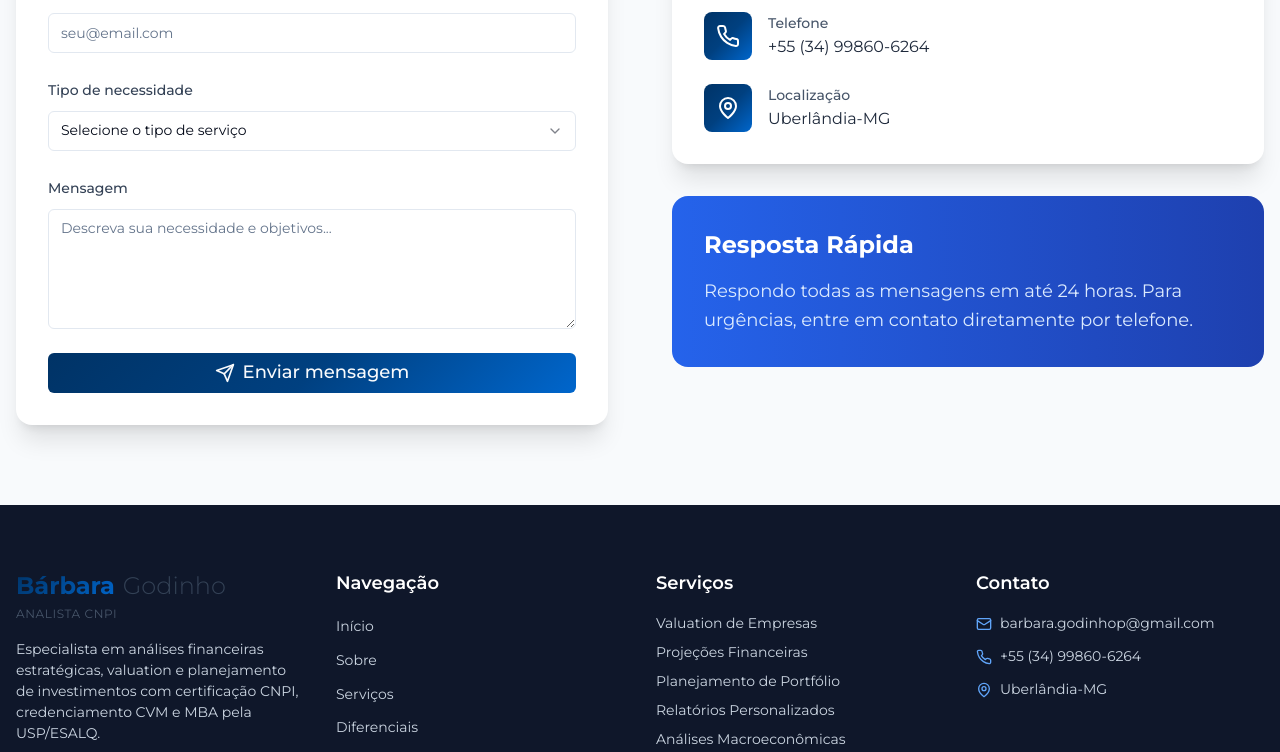
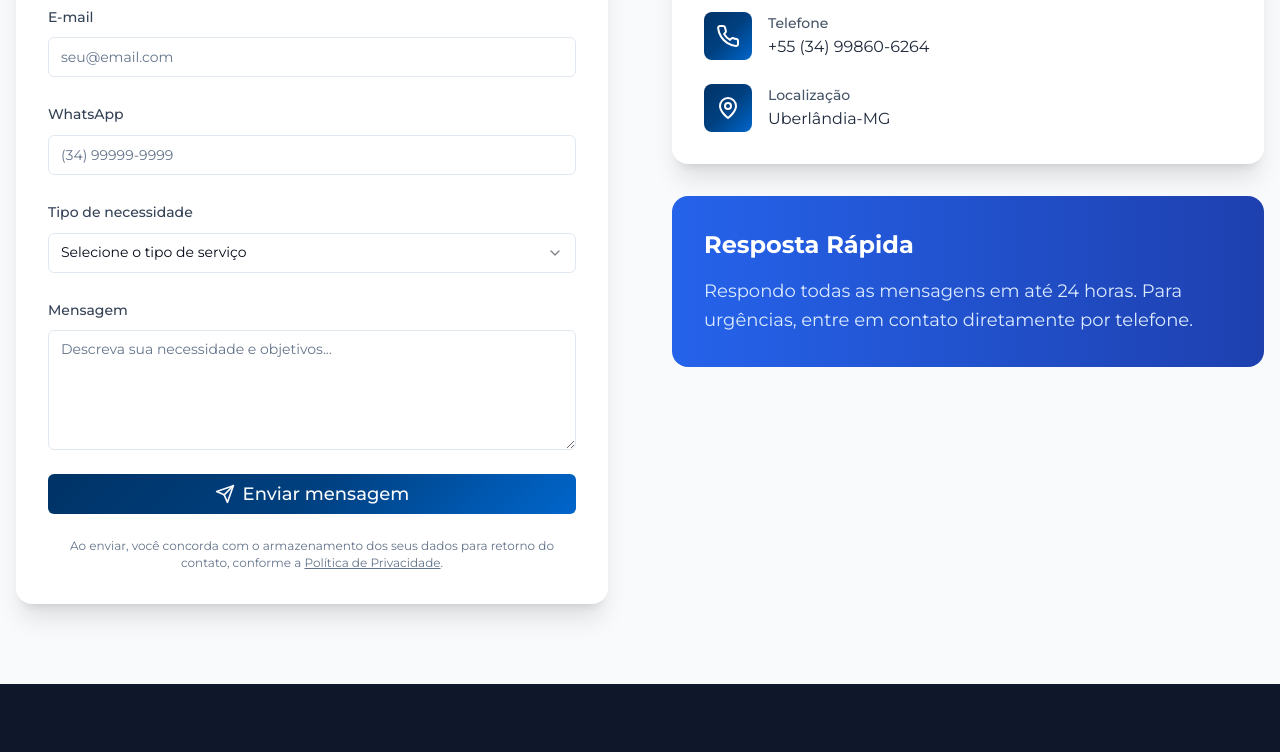
Before and after one commit to Andressadanfre/barbara-godinho-site, a React (Vite) app: page / in a window 1280 px wide. Shown: the part 6694-7446 px from the top of the page. Built offline with nearby package versions, Linux system fonts and the light colour scheme.

Commit message:
feat(contact): gravar lead no Google Sheets via Apps Script, campo WhatsApp e honeypot

```diff
--- a/src/components/Contact.jsx
+++ b/src/components/Contact.jsx
@@ -1,5 +1,5 @@
 import React, { useState } from 'react';
-import { motion } from 'framer-motion';
+import { motion, AnimatePresence } from 'framer-motion';
 import { Mail, Phone, MapPin, Send } from 'lucide-react';
 import { Button } from '@/components/ui/button';
 import { Input } from '@/components/ui/input';
@@ -7,6 +7,8 @@ import { Textarea } from '@/components/ui/textarea';
 import { Label } from '@/components/ui/label';
 import { Select, SelectContent, SelectItem, SelectTrigger, SelectValue } from '@/components/ui/select';
 import { useToast } from '@/components/ui/use-toast';
+import PoliticaPrivacidade from '@/components/PoliticaPrivacidade';
+import { sendLead, getAttribution, formatWhatsapp } from '@/lib/leads';
 
 const Contact = () => {
   const needTypeLabels = {
@@ -20,17 +22,20 @@ const Contact = () => {
   const [formData, setFormData] = useState({
     name: '',
     email: '',
+    whatsapp: '',
     needType: '',
-    message: ''
+    message: '',
+    website: ''
   });
   const [isSubmitting, setIsSubmitting] = useState(false);
+  const [showPolicy, setShowPolicy] = useState(false);
   const { toast } = useToast();
 
   const handleInputChange = (e) => {
     const { name, value } = e.target;
     setFormData(prev => ({
       ...prev,
-      [name]: value
+      [name]: name === 'whatsapp' ? formatWhatsapp(value) : value
     }));
   };
 
@@ -43,7 +48,19 @@ const Contact = () => {
 
   const handleSubmit = (e) => {
     e.preventDefault();
+    if (formData.website) return;
     setIsSubmitting(true);
+
+    const serviceType = formData.needType || 'nao_informado';
+    sendLead({
+      nome: formData.name,
+      email: formData.email,
+      whatsapp: formData.whatsapp,
+      tipo_necessidade: serviceType,
+      mensagem: formData.message,
+      website: formData.website,
+      ...getAttribution(),
+    });
 
     const needLabel = needTypeLabels[formData.needType] || formData.needType;
     const message =
@@ -59,7 +76,7 @@ const Contact = () => {
       event: 'generate_lead',
       lead_channel: 'whatsapp',
       lead_source: 'contact_form',
-      service_type: formData.needType || 'nao_informado',
+      service_type: serviceType,
     });
 
     window.open(whatsappUrl, '_blank');
@@ -72,8 +89,10 @@ const Contact = () => {
     setFormData({
       name: '',
       email: '',
+      whatsapp: '',
       needType: '',
-      message: ''
+      message: '',
+      website: ''
     });
 
     setIsSubmitting(false);
@@ -128,6 +147,18 @@ const Contact = () => {
             viewport={{ once: true }}
           >
             <form onSubmit={handleSubmit} className="space-y-6">
+              <div aria-hidden="true" className="absolute -left-[9999px] h-px w-px overflow-hidden">
+                <label htmlFor="website">Website</label>
+                <input
+                  id="website"
+                  name="website"
+                  type="text"
+                  tabIndex={-1}
+                  autoComplete="off"
+                  value={formData.website}
+                  onChange={handleInputChange}
+                />
+              </div>
               <div>
                 <Label htmlFor="name" className="text-slate-700 font-medium">
                   Nome completo
@@ -157,6 +188,26 @@ const Contact = () => {
                   required
                   className="mt-2"
                   placeholder="seu@email.com"
+                />
+              </div>
+
+              <div>
+                <Label htmlFor="whatsapp" className="text-slate-700 font-medium">
+                  WhatsApp
+                </Label>
+                <Input
+                  id="whatsapp"
+                  name="whatsapp"
+                  type="tel"
+                  inputMode="numeric"
+                  autoComplete="tel-national"
+                  value={formData.whatsapp}
+                  onChange={handleInputChange}
+                  required
+                  pattern="\(\d{2}\) \d{4,5}-\d{4}"
+                  title="Informe DDD + número, ex.: (34) 99999-9999"
+                  className="mt-2"
+                  placeholder="(34) 99999-9999"
                 />
               </div>
 
@@ -208,6 +259,17 @@ const Contact = () => {
                   </>
                 )}
               </Button>
+
+              <p className="text-xs text-slate-500 text-center">
+                Ao enviar, você concorda com o armazenamento dos seus dados para retorno do contato, conforme a{' '}
+                <button
+                  type="button"
+                  onClick={() => setShowPolicy(true)}
+                  className="underline hover:text-slate-700"
+                >
+                  Política de Privacidade
+                </button>.
+              </p>
             </form>
           </motion.div>
 
@@ -268,6 +330,9 @@ const Contact = () => {
           </motion.div>
         </div>
       </div>
+      <AnimatePresence>
+        {showPolicy && <PoliticaPrivacidade onClose={() => setShowPolicy(false)} />}
+      </AnimatePresence>
     </section>
   );
 };
--- /dev/null
+++ b/src/lib/leads.js
@@ -0,0 +1,26 @@
+const LEADS_ENDPOINT =
+  'https://script.google.com/macros/s/AKfycby-p7m1O55FXX92n5NamJz2jj_4S31KnE3b4jjiNOInqSbE_3vw_LDmabebIiQXdH-lMA/exec';
+
+export const sendLead = (payload) => {
+  const body = JSON.stringify(payload);
+  const blob = new Blob([body], { type: 'text/plain;charset=UTF-8' });
+  if (navigator.sendBeacon && navigator.sendBeacon(LEADS_ENDPOINT, blob)) return;
+  fetch(LEADS_ENDPOINT, { method: 'POST', body, mode: 'no-cors', keepalive: true }).catch(() => {});
+};
+
+export const getAttribution = () => {
+  const params = new URLSearchParams(window.location.search);
+  return {
+    pagina: window.location.pathname,
+    utm_source: params.get('utm_source') || '',
+    gclid: params.get('gclid') || '',
+  };
+};
+
+export const formatWhatsapp = (value) => {
+  const d = value.replace(/\D/g, '').slice(0, 11);
+  if (d.length <= 2) return d.length ? `(${d}` : '';
+  if (d.length <= 6) return `(${d.slice(0, 2)}) ${d.slice(2)}`;
+  if (d.length <= 10) return `(${d.slice(0, 2)}) ${d.slice(2, 6)}-${d.slice(6)}`;
+  return `(${d.slice(0, 2)}) ${d.slice(2, 7)}-${d.slice(7)}`;
+};
```
